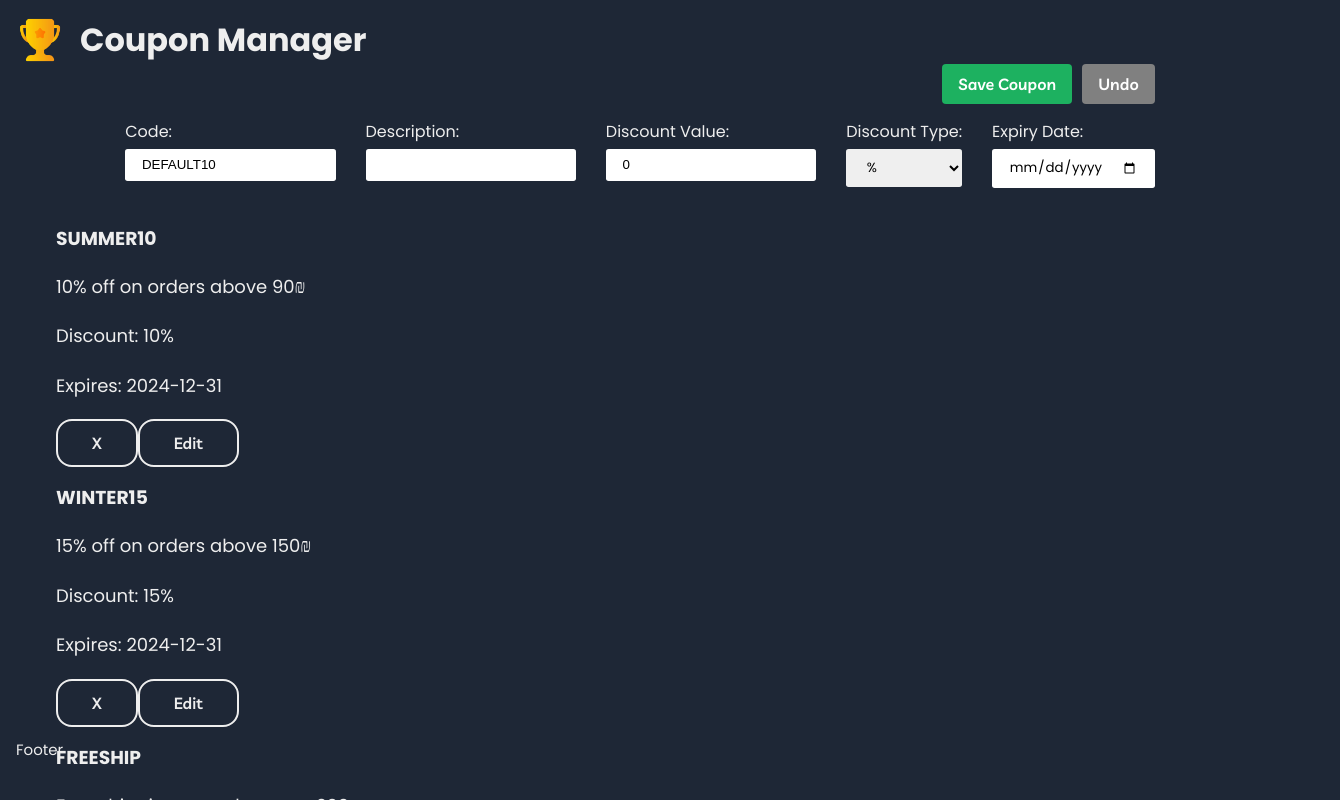
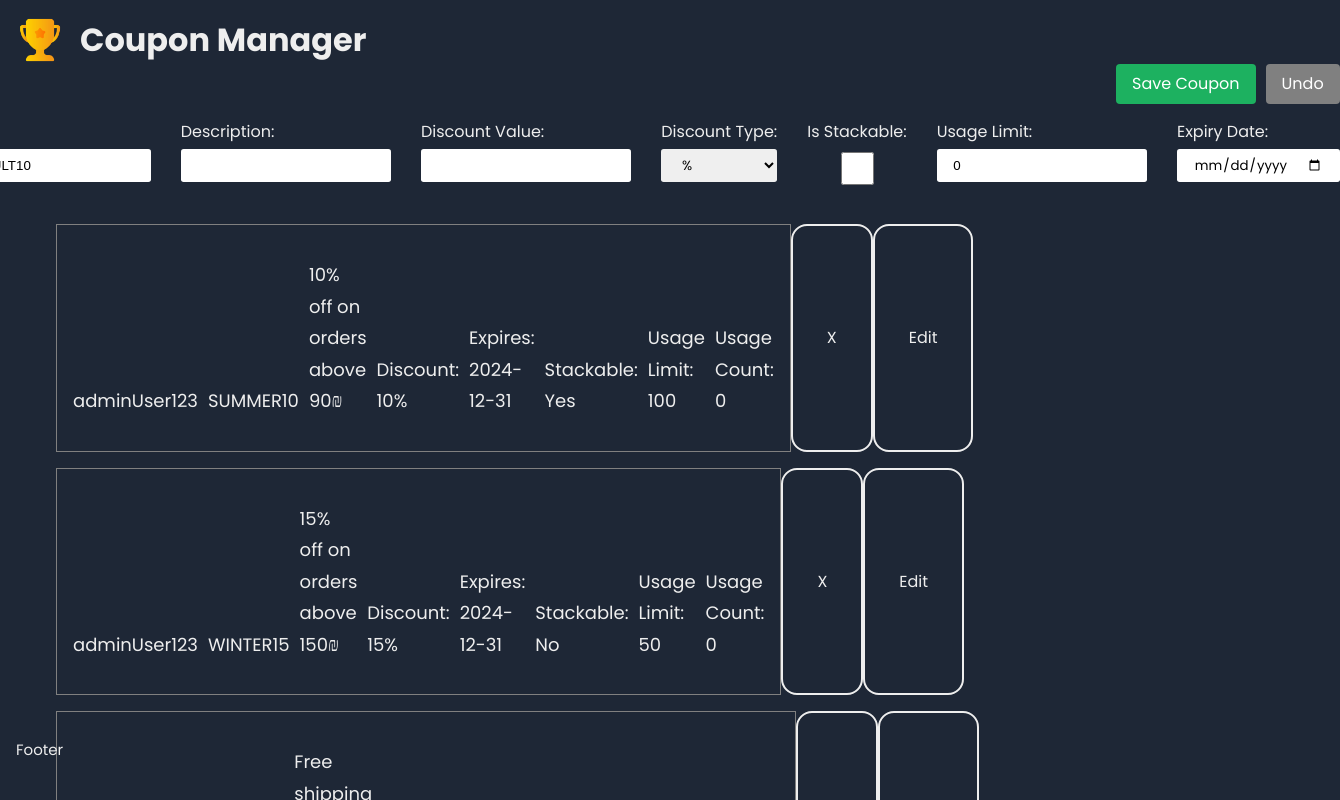
Before and after one commit to EdenAlmighty/Coupon-Manager, a React (Vite) app: page / in a window 1280 px wide. Shown: the top 800 px of the page, 1340 px wide, since content can reach past the window. Built offline with nearby package versions, Linux system fonts and the light colour scheme.

Commit message:
Add coupon list styling

```diff
--- /dev/null
+++ b/src/assets/styles/cmps/_coupon-list.scss
@@ -0,0 +1,16 @@
+.coupon-list-container {
+    ul {
+        list-style-type: none;
+        width: 100%;
+        display: flex;
+        flex-wrap: wrap;
+
+        li {
+            flex: 0 0 50%;
+            border: 1px solid grey;
+            padding: 1em;
+            display: flex;
+            align-items: flex-end;
+          }
+    }
+}
--- /dev/null
+++ b/src/assets/styles/cmps/_coupon-preview.scss
@@ -0,0 +1,6 @@
+.coupon-preview {
+    display: flex;
+    justify-content: space-between;
+    gap: 10px;
+
+}
--- a/src/assets/styles/cmps/_custom-input.scss
+++ b/src/assets/styles/cmps/_custom-input.scss
@@ -1,5 +1,6 @@
 .custom-input {
     position: relative;
+
     label {
         display: flex;
         flex-direction: column;
@@ -11,6 +12,8 @@
     select {
         padding: em(10px) em(20px);
         border-radius: .2em;
+        height: em(40px);
+
         border: none;
         transition: all .1s ease-in-out;
 
@@ -24,12 +27,13 @@
     }
 
     select,
-    input[type="date"] {
+    input[type="date"],
+    input[type="checkbox"] {
         cursor: pointer;
         font-family: p-regular;
     }
+}
 
-}
 .error-message {
     position: absolute;
     left: 0;
--- a/src/assets/styles/main.scss
+++ b/src/assets/styles/main.scss
@@ -16,3 +16,5 @@
 @import "cmps/app-footer";
 @import "cmps/coupon-form";
 @import "cmps/custom-input";
+@import "cmps/coupon-preview";
+@import "cmps/coupon-list";
--- a/src/assets/styles/setup/_mixins.scss
+++ b/src/assets/styles/setup/_mixins.scss
@@ -34,7 +34,7 @@
 
 //Button styles
 @mixin button-styles($color, $bg-color, $border-color, $hover-bg-color, $hover-border-color, $hover-color: $color) {
-    font-family: l-semibold;
+    font-family: p-regular;
     padding: em(10px) em(34px);
     font-size: 1em;
     line-height: lh(24px);
--- a/src/components/CouponForm.jsx
+++ b/src/components/CouponForm.jsx
@@ -61,7 +61,7 @@ export function CouponForm({ coupon, onSave }) {
 
     return (
         <div className="coupon-form-container">
-            {/* Buttons outside the form */}
+                        {/* Buttons outside the form */}
             <div className="form-actions">
                 <button type="submit" onClick={handleSubmit}>Save Coupon</button>
                 <button type="button" onClick={handleReset}>Undo</button>
@@ -104,6 +104,20 @@ export function CouponForm({ coupon, onSave }) {
                     ]}
                 />
                 <CustomInput
+                    label="Is Stackable:"
+                    type="checkbox"
+                    name="isStackable"
+                    value={formCoupon.isStackable}
+                    onChange={handleChange}
+                />
+                <CustomInput
+                    label="Usage Limit:"
+                    type="number"
+                    name="usageLimit"
+                    value={formCoupon.usageLimit}
+                    onChange={handleChange}
+                />
+                <CustomInput
                     label="Expiry Date:"
                     type="date"
                     name="expiryDate"
--- a/src/components/CouponPreview.jsx
+++ b/src/components/CouponPreview.jsx
@@ -2,10 +2,15 @@ import React from 'react'
 
 export function CouponPreview({ coupon }) {
     return (
-        <li key={coupon._id}>
-            <h3>{coupon.code}</h3>
+        <li key={coupon._id} className='coupon-preview'>
+            <p>{coupon.createdBy}</p>
+            <p>{coupon.code}</p>
             <p>{coupon.description}</p>
             <p>Discount: {coupon.discountType === "percentage" ? `${coupon.discountValue}%` : `${coupon.discountValue}₪`}</p>
             <p>Expires: {coupon.expiryDate}</p>
+            <p>Stackable: {coupon.isStackable ? "Yes" : "No"}</p>
+            <p>Usage Limit: {coupon.usageLimit}</p>
+            <p>Usage Count: {coupon.usageCount}</p>
+
         </li>)
 }
--- a/src/services/coupon.service.js
+++ b/src/services/coupon.service.js
@@ -58,7 +58,7 @@ function getEmptyCoupon() {
         code: "DEFAULT10",
         description: "",
         discountType: "",
-        discountValue: 0,
+        discountValue: "",
         expiryDate: "",
         createdBy: "",
         createdAt: new Date().toISOString(),
```
Also changed, not shown: src/assets/styles/fonts/Livvic/Livvic-Bold.ttf (deleted), src/assets/styles/fonts/Livvic/Livvic-SemiBold.ttf (deleted).
